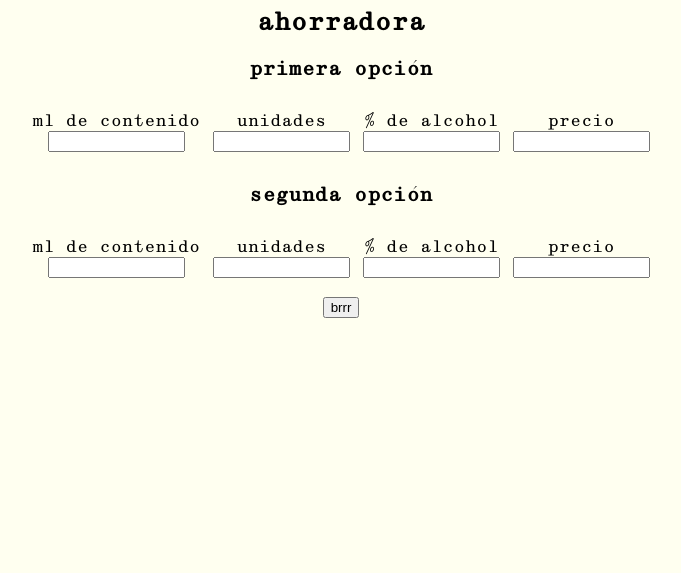
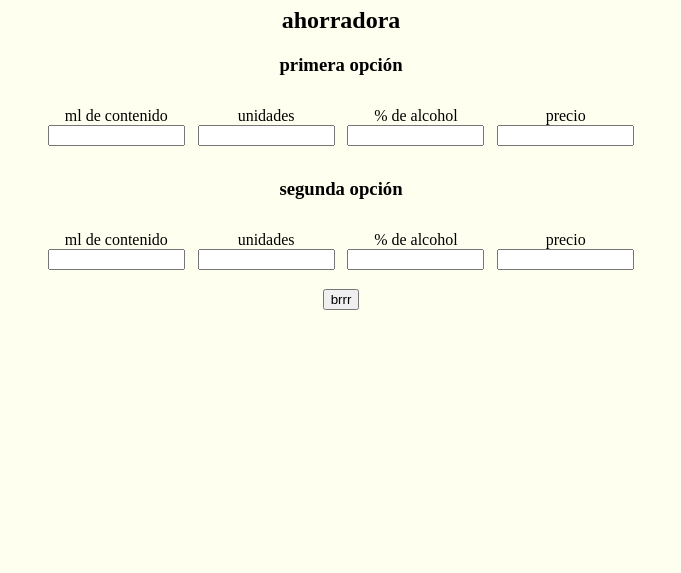
Before and after one commit to neocentrica/calcoholadora, a plain HTML site: page index.html in a window 1280 px wide. Shown: the part 227-800 px from the top of the page, without its empty margins (299-980 px from the left). Drawn offline with Linux system fonts and the light colour scheme.

Commit message:
Update estilo.css

```diff
--- a/estilo.css
+++ b/estilo.css
@@ -1,7 +1,7 @@
 @font-face {
   font-family: director;
   src: url(fonts/director.otf);}
-body {background-color:ivory;  margin: 0 auto; text-align: center; font-family: director;}
+body {background-color:ivory;  margin: 0 auto; text-align: center; font-family: "Times New Roman", Times, serif;}
 div {padding: 0.4em;}
 .o {display: flex; justify-content: center;}
 img {width: 150px;}
```
